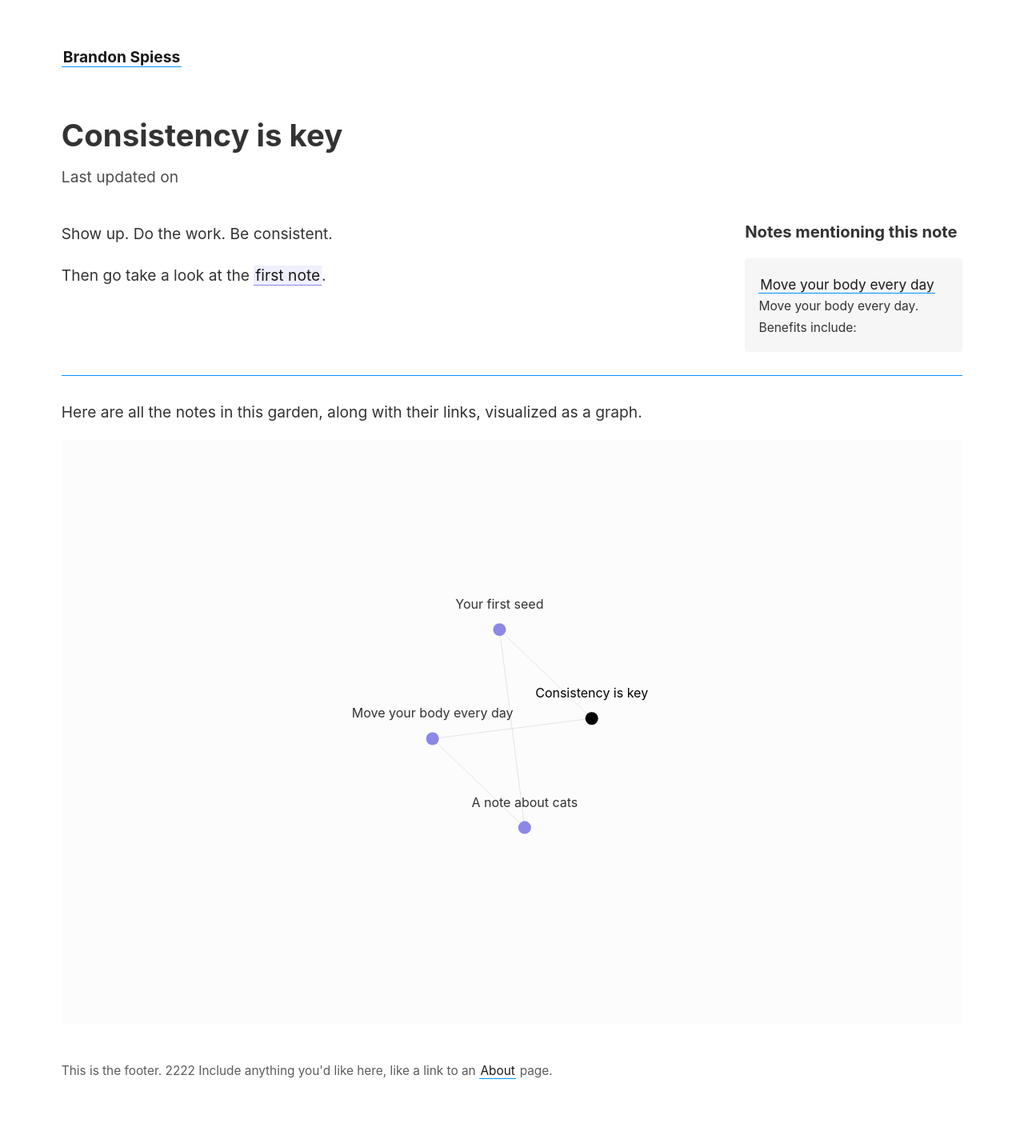
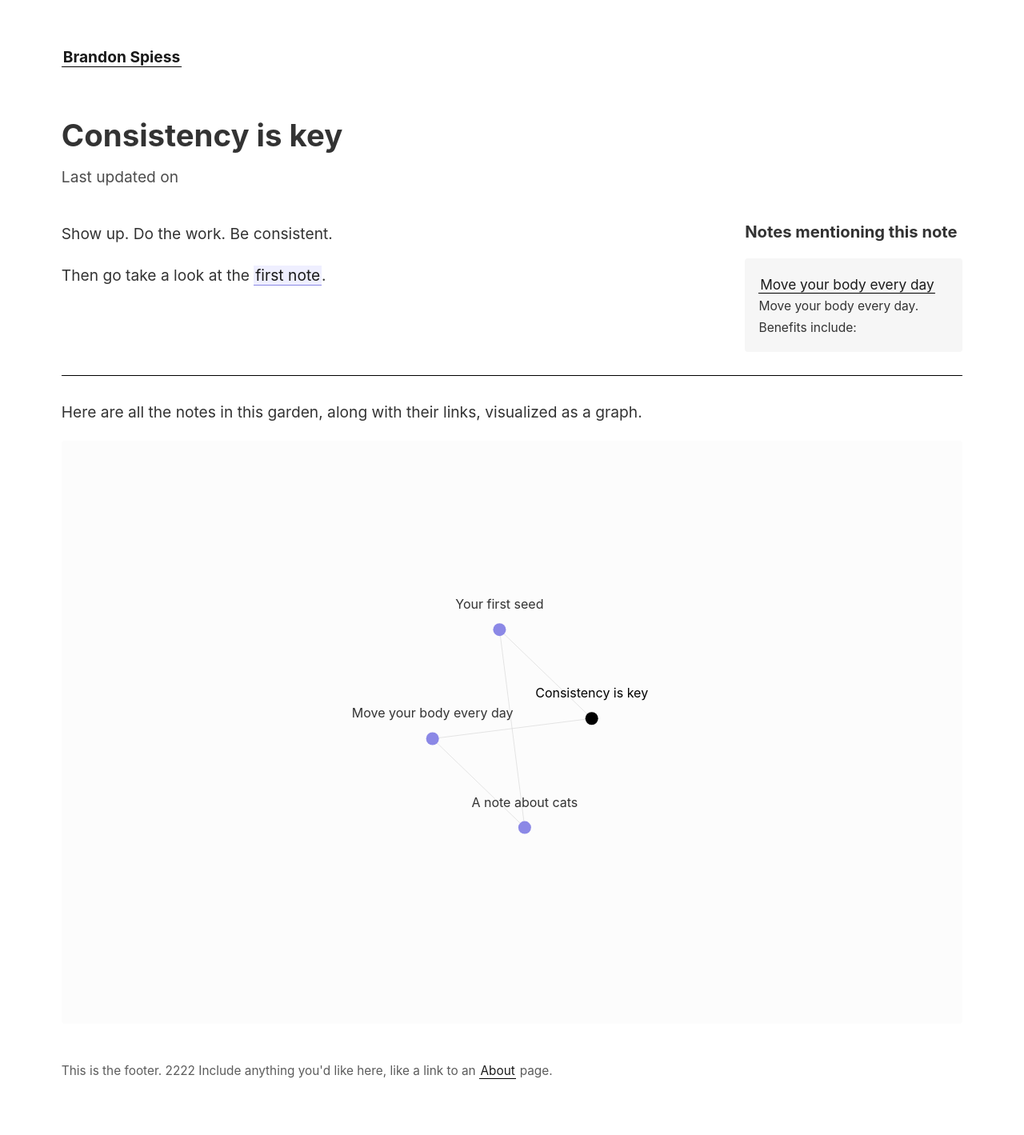
Before and after one commit to astravant/digitalgarden, a Jekyll site: the page built from _notes/consistency.md, in a window 1280 px wide. Shown: the whole page at 80% size. Built offline with Jekyll 4.4.1, drawn with Linux system fonts in a browser that asks for light colours.

Commit message:
Update _style.scss

```diff
--- a/_sass/_style.scss
+++ b/_sass/_style.scss
@@ -1,7 +1,7 @@
 $color-primary: hsl(0, 0%, 10%);
 $color-text: hsl(0, 0%, 20%);
 $color-subtext: hsl(0, 0%, 30%);
-$color-border: hsl(205, 100%, 50%);
+$color-border: hsl(0, 0%, 0%);
 $color-box-background: mix($color-primary, white, 4%);
 $border-radius: 4px;
 $font-family: -apple-system, BlinkMacSystemFont, Segoe UI, Helvetica, Arial,
```
